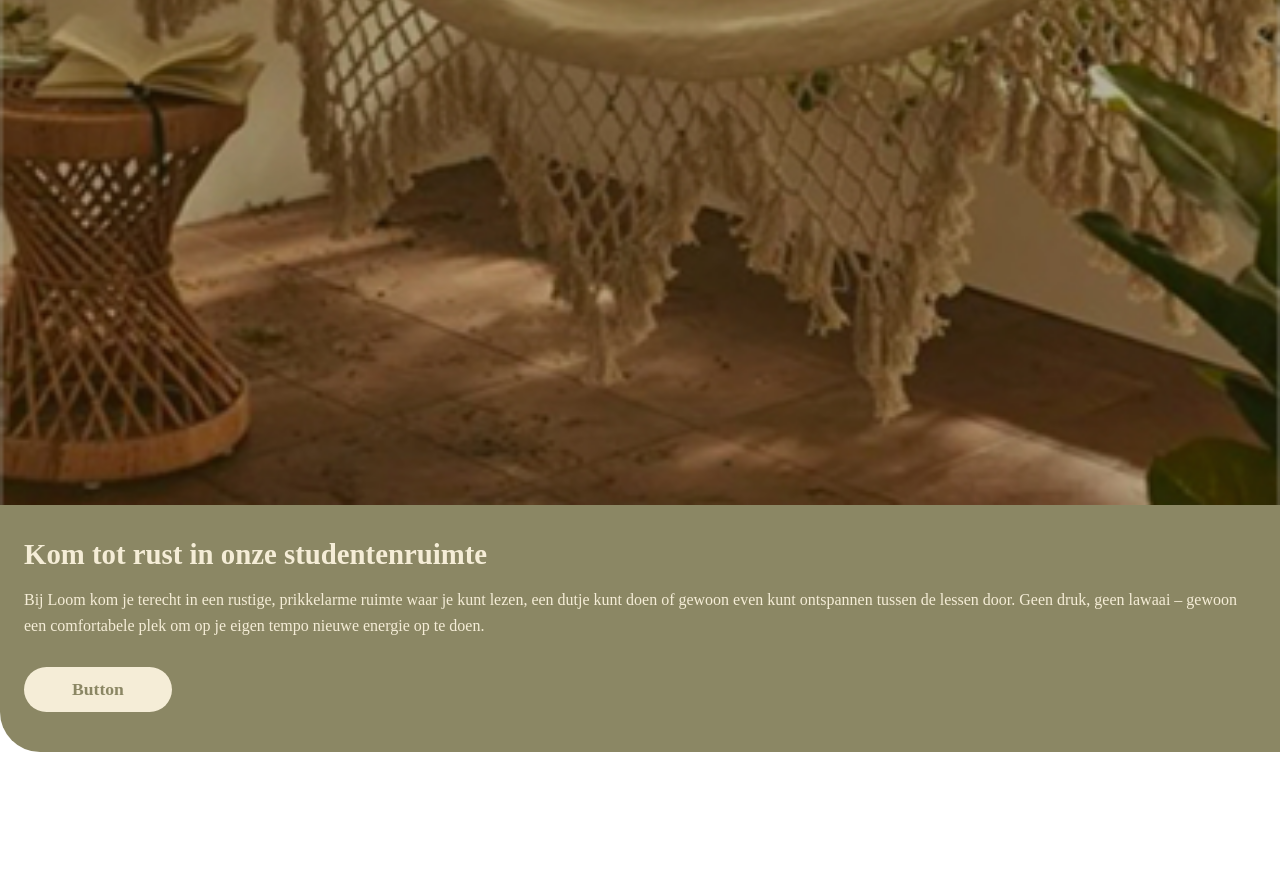
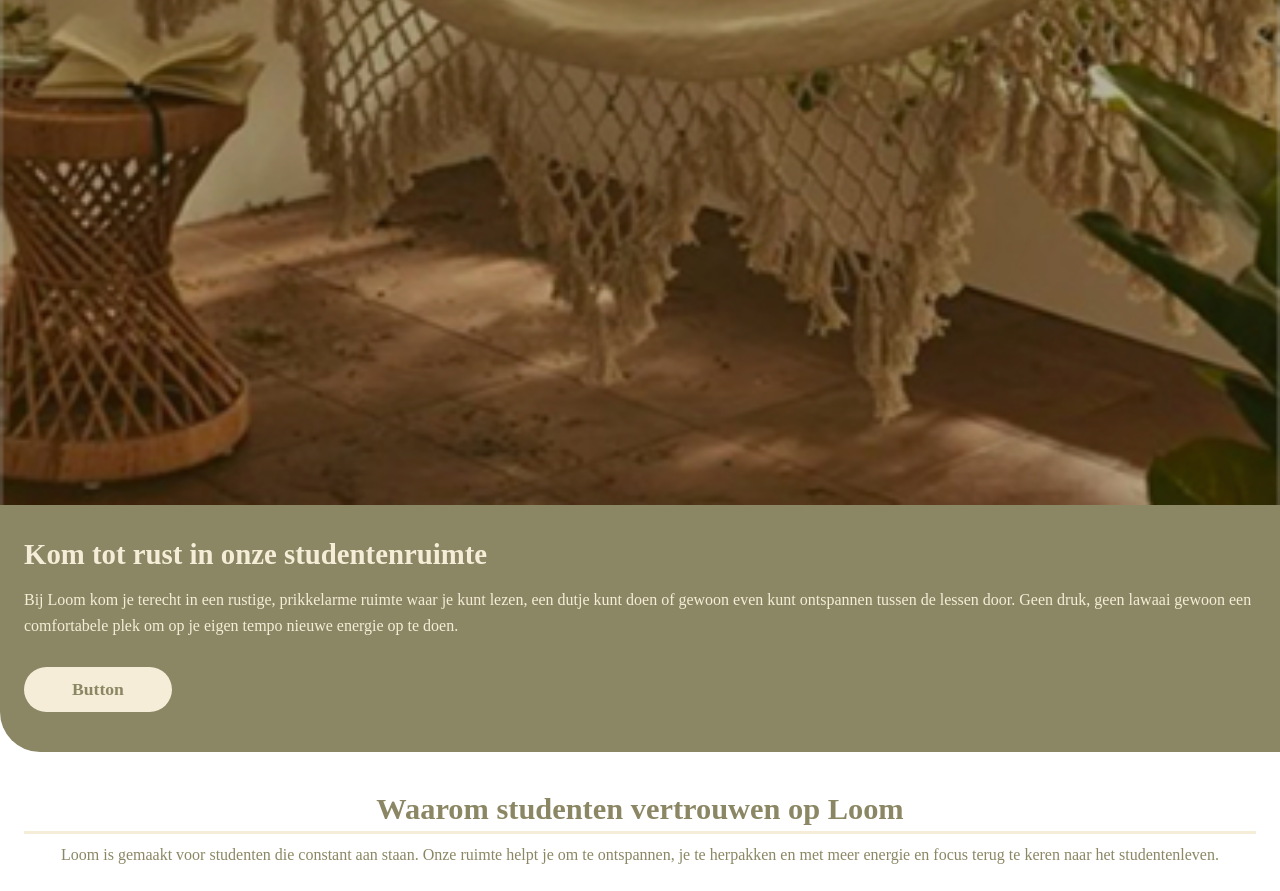
Before and after one commit to MiguelCelen/Loom-Website, a plain HTML site: page index.html in a window 1280 px wide. Shown: the part 657-1548 px from the top of the page. Before the commit the page ends 1409 px from the top, so only its background shows below. Drawn offline with Linux system fonts and the light colour scheme; a web font is replaced by a local one.

Commit message:
add why Loom section

```diff
--- a/index.html
+++ b/index.html
@@ -51,10 +51,22 @@
         <p>
           Bij Loom kom je terecht in een rustige, prikkelarme ruimte waar je kunt lezen,
           een dutje kunt doen of gewoon even kunt ontspannen tussen de lessen door.
-          Geen druk, geen lawaai – gewoon een comfortabele plek om op je eigen tempo
+          Geen druk, geen lawaai gewoon een comfortabele plek om op je eigen tempo
           nieuwe energie op te doen.
         </p>
         <a href="#" class="knop knop--licht">Button</a>
+      </div>
+    </section>
+
+    <!-- waarom -->
+    <section class="waarom">
+      <div class="waarom__inhoud">
+        <h1 class="onderstreep">Waarom studenten vertrouwen op Loom</h1>
+        <p>
+          Loom is gemaakt voor studenten die constant aan staan.
+          Onze ruimte helpt je om te ontspannen, je te herpakken en
+          met meer energie en focus terug te keren naar het studentenleven.
+        </p>
       </div>
     </section>
   </main>
--- a/style.css
+++ b/style.css
@@ -126,3 +126,28 @@ img{ width:100%; height:auto; display:block; object-fit:cover; }
   font-size:1rem;
   line-height:1.6;
 }
+
+/* waarom */
+.waarom{
+  padding:40px 24px 24px;
+  text-align:center;
+  background:#fff;
+}
+
+.waarom__inhoud{
+  color:#8b8764;
+}
+
+.onderstreep{
+  border-bottom:3px solid #f5edd7;
+  padding-bottom:4px;
+}
+
+.waarom h1{ font-size:1.9rem;
+  margin:0 0 8px;
+}
+
+.waarom p{ margin:0;
+  font-size:1rem;
+  line-height:1.6;
+}
```
